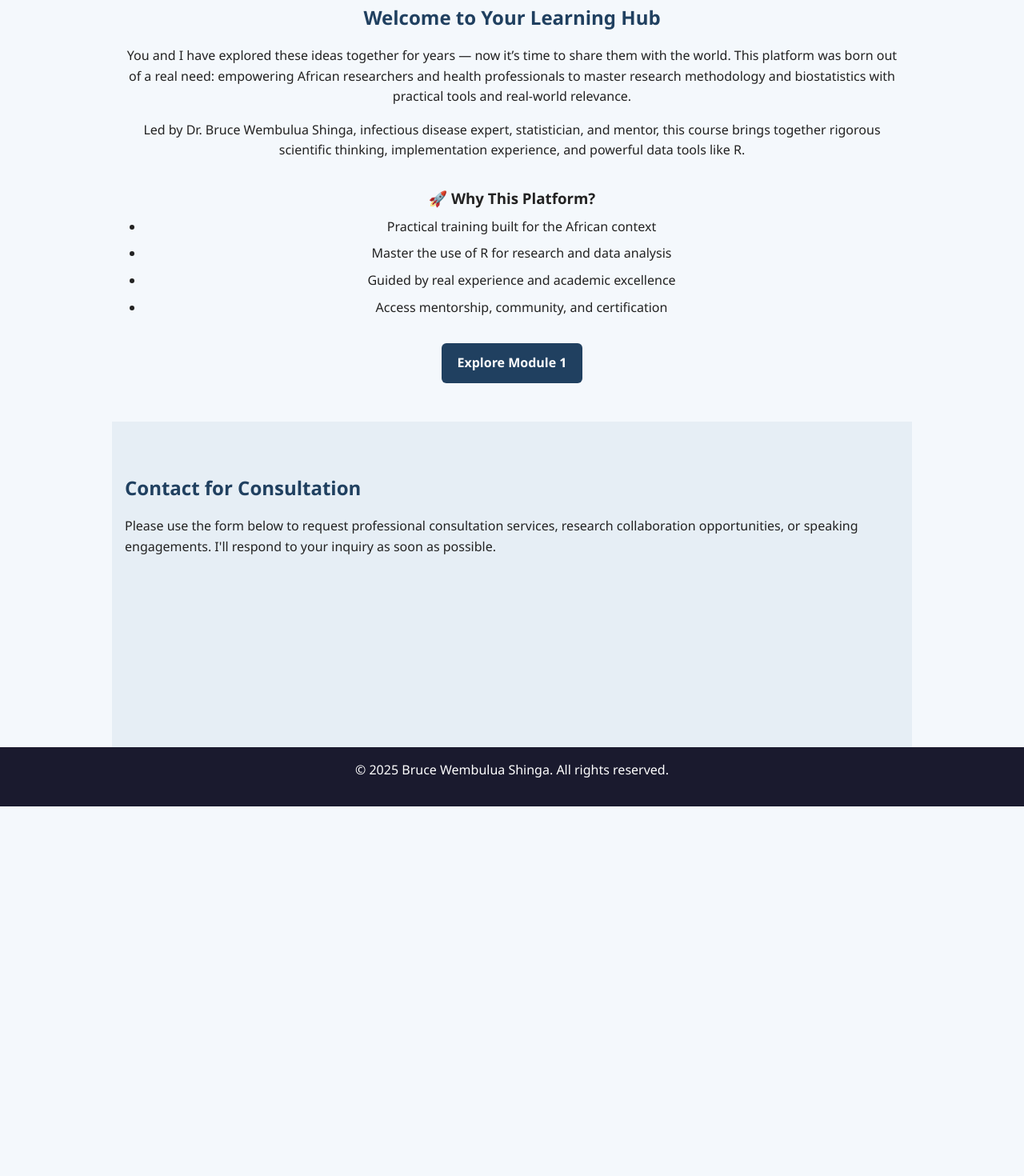
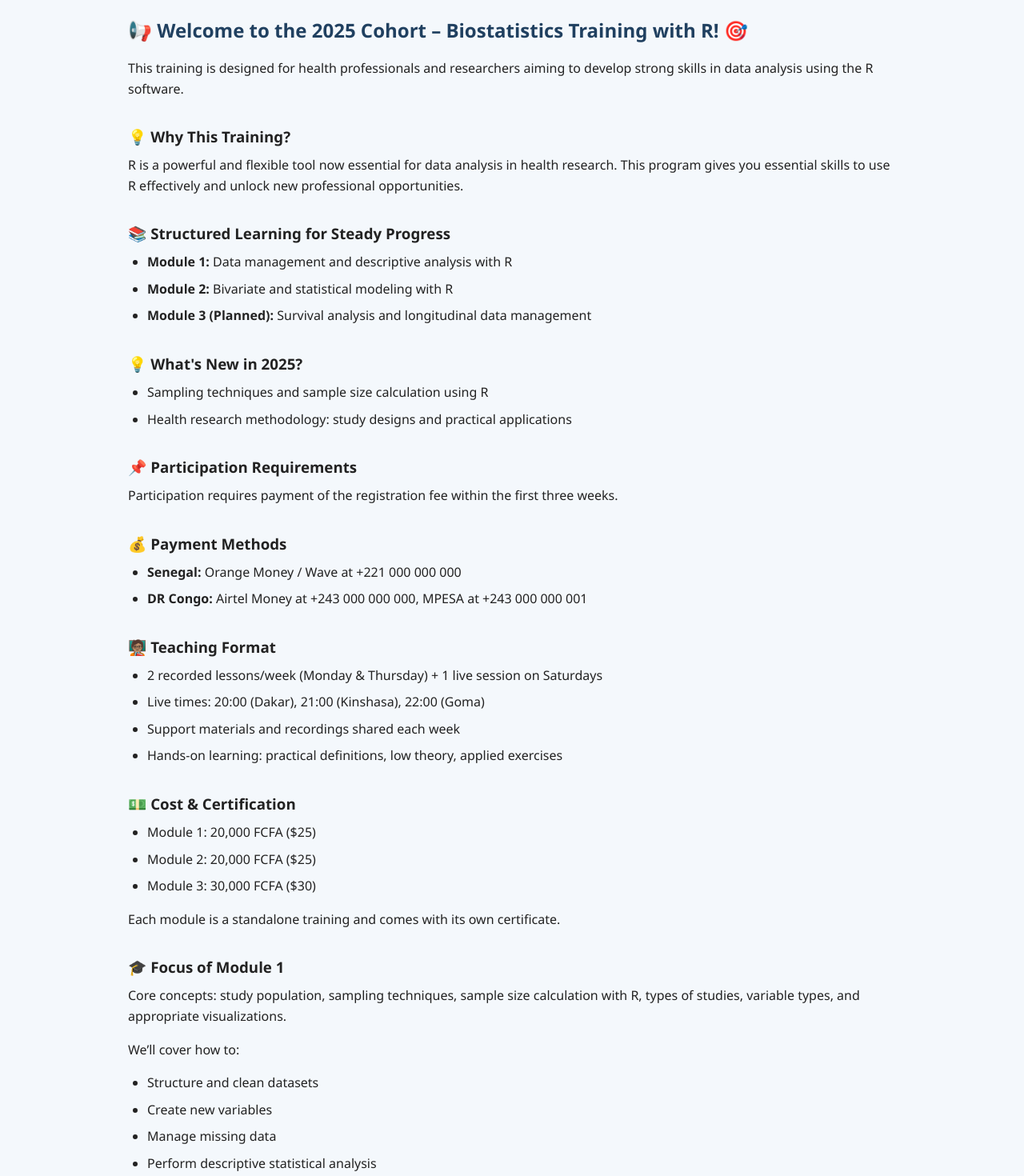
Before and after one commit to wems1987/bruce-research-site, a plain HTML site: page index.html in a window 1280 px wide. Shown: the part 479-1949 px from the top of the page at 80% size. Before the commit the page ends 1487 px from the top, so only its background shows below. Drawn offline with Linux system fonts and the light colour scheme; grey boxes are pictures that could not be loaded.

Commit message:
Update index.html

```diff
--- a/index.html
+++ b/index.html
@@ -34,8 +34,10 @@
     }
     section {
       padding: 4rem 1rem;
-      max-width: 1000px;
-      margin: auto;
+    }
+    .container {
+      max-width: 960px;
+      margin: 0 auto;
     }
     footer {
       background: #1a1a2e;
@@ -66,10 +68,6 @@
       .grid-2 { display: grid; grid-template-columns: 1fr 1fr; gap: 2rem; }
     }
     .tint { background: #e6eef5; }
-    .welcome {
-      text-align: center;
-      padding: 3rem 1rem;
-    }
     .avatar {
       width: 130px;
       height: 130px;
@@ -85,8 +83,8 @@
   <header>
     <img src="https://github.com/wems1987/graph-ai-portfolio_bruce/blob/main/bruce_pic.png?raw=true" alt="Bruce Wembulua Shinga" class="avatar">
     <h1>Learn Biostatistics &amp; Research Methods</h1>
-    <p>A transformative journey in health research, built from experience, data, and purpose</p>
-    <a class="btn" href="module1.html">Start Learning</a>
+    <p>Join the 2025 cohort: a step-by-step journey into applied health research with R</p>
+    <a class="btn" href="module1.html">Start with Module 1</a>
   </header>
 
   <nav>
@@ -94,34 +92,69 @@
     <a href="module1.html">Module 1</a>
     <a href="#module2">Module 2</a>
     <a href="#module3">Module 3</a>
-    <a href="#consultation">Contact</a>
+    <a href="#contact">Contact</a>
   </nav>
 
-  <section id="welcome" class="welcome">
-    <h2>Welcome to Your Learning Hub</h2>
-    <p>You and I have explored these ideas together for years — now it’s time to share them with the world. This platform was born out of a real need: empowering African researchers and health professionals to master research methodology and biostatistics with practical tools and real-world relevance.</p>
-    <p>Led by Dr. Bruce Wembulua Shinga, infectious disease expert, statistician, and mentor, this course brings together rigorous scientific thinking, implementation experience, and powerful data tools like R.</p>
-    <h3>🚀 Why This Platform?</h3>
-    <ul>
-      <li>Practical training built for the African context</li>
-      <li>Master the use of R for research and data analysis</li>
-      <li>Guided by real experience and academic excellence</li>
-      <li>Access mentorship, community, and certification</li>
-    </ul>
-    <a class="btn" href="module1.html">Explore Module 1</a>
-  </section>
+  <section id="welcome">
+    <div class="container">
+      <h2>📢 Welcome to the 2025 Cohort – Biostatistics Training with R! 🎯</h2>
 
-  <section id="consultation" class="tint">
-    <h2>Contact for Consultation</h2>
-    <p>Please use the form below to request professional consultation services, research collaboration opportunities, or speaking engagements. I'll respond to your inquiry as soon as possible.</p>
+      <p>This training is designed for health professionals and researchers aiming to develop strong skills in data analysis using the R software.</p>
 
-    <div class="form-container">
-      <iframe src="https://docs.google.com/forms/d/e/1FAIpQLSeL24FUJbWD4tGrbaIqM1HBXIFULV5hAU95WyEaei--A98NYA/viewform?embedded=true" frameborder="0" marginheight="0" marginwidth="0">Loading…</iframe>
+      <h3>💡 Why This Training?</h3>
+      <p>R is a powerful and flexible tool now essential for data analysis in health research. This program gives you essential skills to use R effectively and unlock new professional opportunities.</p>
+
+      <h3>📚 Structured Learning for Steady Progress</h3>
+      <ul>
+        <li><strong>Module 1:</strong> Data management and descriptive analysis with R</li>
+        <li><strong>Module 2:</strong> Bivariate and statistical modeling with R</li>
+        <li><strong>Module 3 (Planned):</strong> Survival analysis and longitudinal data management</li>
+      </ul>
+
+      <h3>💡 What's New in 2025?</h3>
+      <ul>
+        <li>Sampling techniques and sample size calculation using R</li>
+        <li>Health research methodology: study designs and practical applications</li>
+      </ul>
+
+      <h3>📌 Participation Requirements</h3>
+      <p>Participation requires payment of the registration fee within the first three weeks.</p>
+
+      <h3>💰 Payment Methods</h3>
+      <ul>
+        <li><strong>Senegal:</strong> Orange Money / Wave at +221 000 000 000</li>
+        <li><strong>DR Congo:</strong> Airtel Money at +243 000 000 000, MPESA at +243 000 000 001</li>
+      </ul>
+
+      <h3>🧑🏽‍🏫 Teaching Format</h3>
+      <ul>
+        <li>2 recorded lessons/week (Monday & Thursday) + 1 live session on Saturdays</li>
+        <li>Live times: 20:00 (Dakar), 21:00 (Kinshasa), 22:00 (Goma)</li>
+        <li>Support materials and recordings shared each week</li>
+        <li>Hands-on learning: practical definitions, low theory, applied exercises</li>
+      </ul>
+
+      <h3>💵 Cost & Certification</h3>
+      <ul>
+        <li>Module 1: 20,000 FCFA ($25)</li>
+        <li>Module 2: 20,000 FCFA ($25)</li>
+        <li>Module 3: 30,000 FCFA ($30)</li>
+      </ul>
+      <p>Each module is a standalone training and comes with its own certificate.</p>
+
+      <h3>🎓 Focus of Module 1</h3>
+      <p>Core concepts: study population, sampling techniques, sample size calculation with R, types of studies, variable types, and appropriate visualizations.</p>
+      <p>We’ll cover how to:</p>
+      <ul>
+        <li>Structure and clean datasets</li>
+        <li>Create new variables</li>
+        <li>Manage missing data</li>
+        <li>Perform descriptive statistical analysis</li>
+      </ul>
+
+      <a class="btn" href="module1.html">Explore Module 1</a>
     </div>
   </section>
 
-  <footer>
-    <p>© 2025 Bruce Wembulua Shinga. All rights reserved.</p>
-  </footer>
 </body>
 </html>
```
